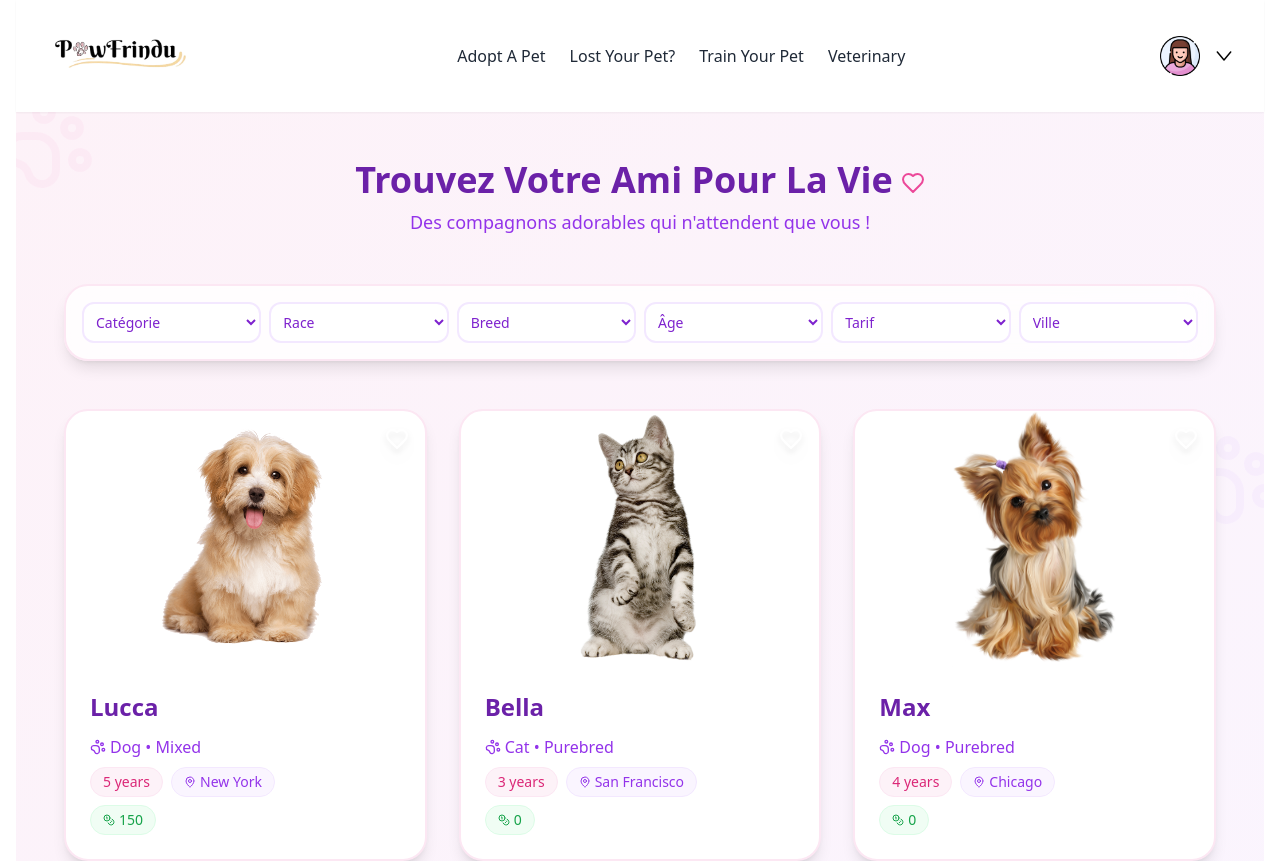
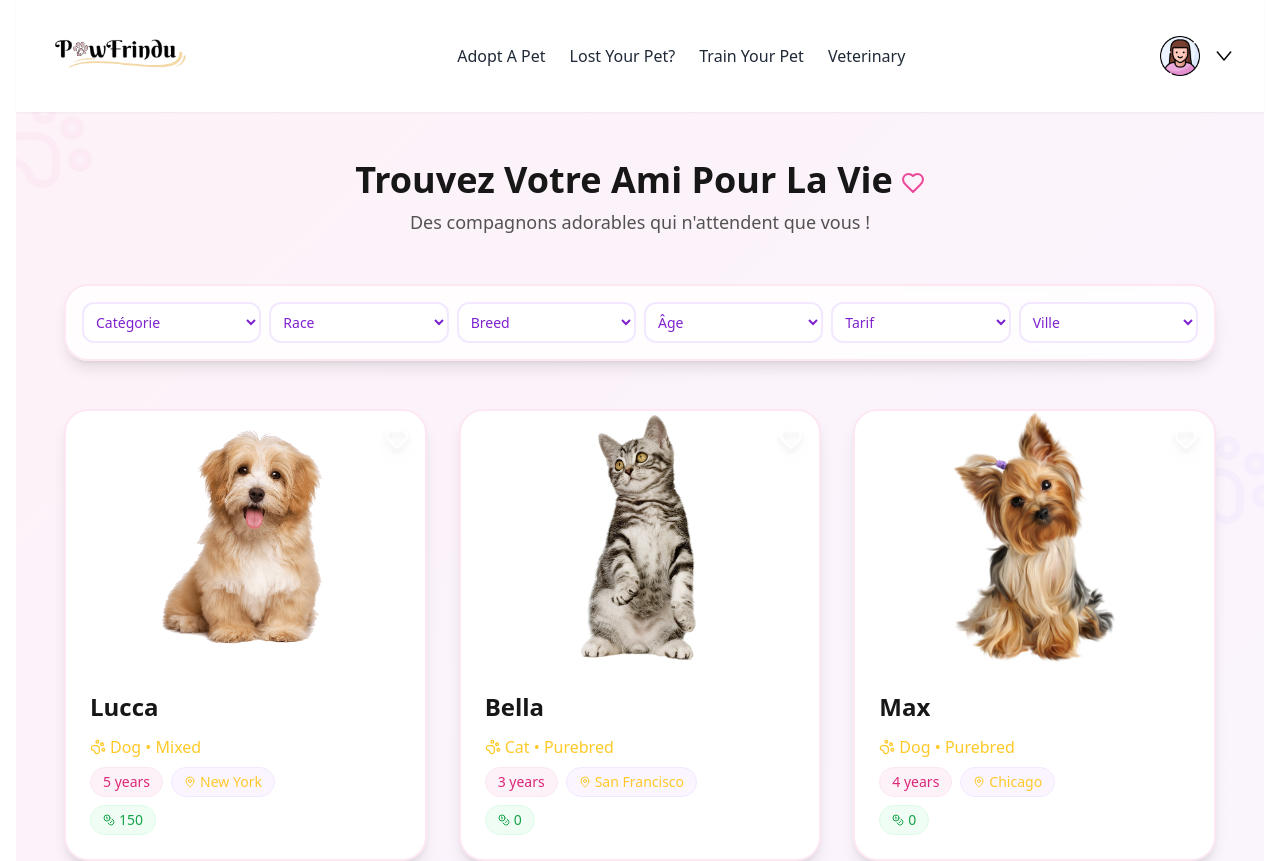
Before and after one commit to chahd-fadhlaoui/pawfrindu, a React (Vite) app in the folder frontend/: page /pets in a window 1280 px wide. Shown: the top 861 px of the page. Built offline with nearby package versions, Linux system fonts and the light colour scheme.

Commit message:
changing colors of pet page

```diff
--- a/frontend/src/pages/Pets.jsx
+++ b/frontend/src/pages/Pets.jsx
@@ -81,11 +81,11 @@ export default function Pet() {
       <div className="container mx-auto max-w-6xl relative">
         {/* Titre kawaii */}
         <div className="text-center mb-6 sm:mb-12">
-          <h1 className="text-2xl sm:text-4xl font-bold text-purple-800 mb-2">
+          <h1 className="text-2xl sm:text-4xl font-bold text-neutral-900 hover:text-[#ffc929] mb-2">
             Trouvez Votre Ami Pour La Vie
             <Heart className="inline-block ml-2 text-pink-500" size={24} />
           </h1>
-          <p className="text-purple-600 text-base sm:text-lg">Des compagnons adorables qui n'attendent que vous !</p>
+          <p className="text-neutral-600 hover:text-pink-500 text-base sm:text-lg">Des compagnons adorables qui n'attendent que vous !</p>
         </div>
 
         {/* Bouton pour afficher/masquer les filtres sur mobile */}
@@ -164,11 +164,11 @@ export default function Pet() {
                 </div>
 
                 <div className="p-4 sm:p-6 space-y-3">
-                  <h2 className="text-xl sm:text-2xl font-bold text-purple-800">
+                  <h2 className="text-xl sm:text-2xl font-bold text-neutral-900">
                     {pet.name}
                   </h2>
                   <div className="flex flex-col gap-2">
-                    <p className="text-purple-600 font-medium flex items-center text-sm sm:text-base">
+                    <p className="text-[#ffc929] font-medium flex items-center text-sm sm:text-base">
                       <PawPrint size={16} className="mr-1" />
                       {pet.category} • {pet.breed}
                     </p>
@@ -177,7 +177,7 @@ export default function Pet() {
                       rounded-full border border-pink-100">
                         {pet.age}
                       </span>
-                      <span className="text-xs sm:text-sm text-purple-600 bg-purple-50 px-3 py-1
+                      <span className="text-xs sm:text-sm text-[#ffc929] bg-purple-50 px-3 py-1
                       rounded-full border border-purple-100 flex items-center gap-1">
                         <MapPin size={12} />
                         {pet.city}
```
